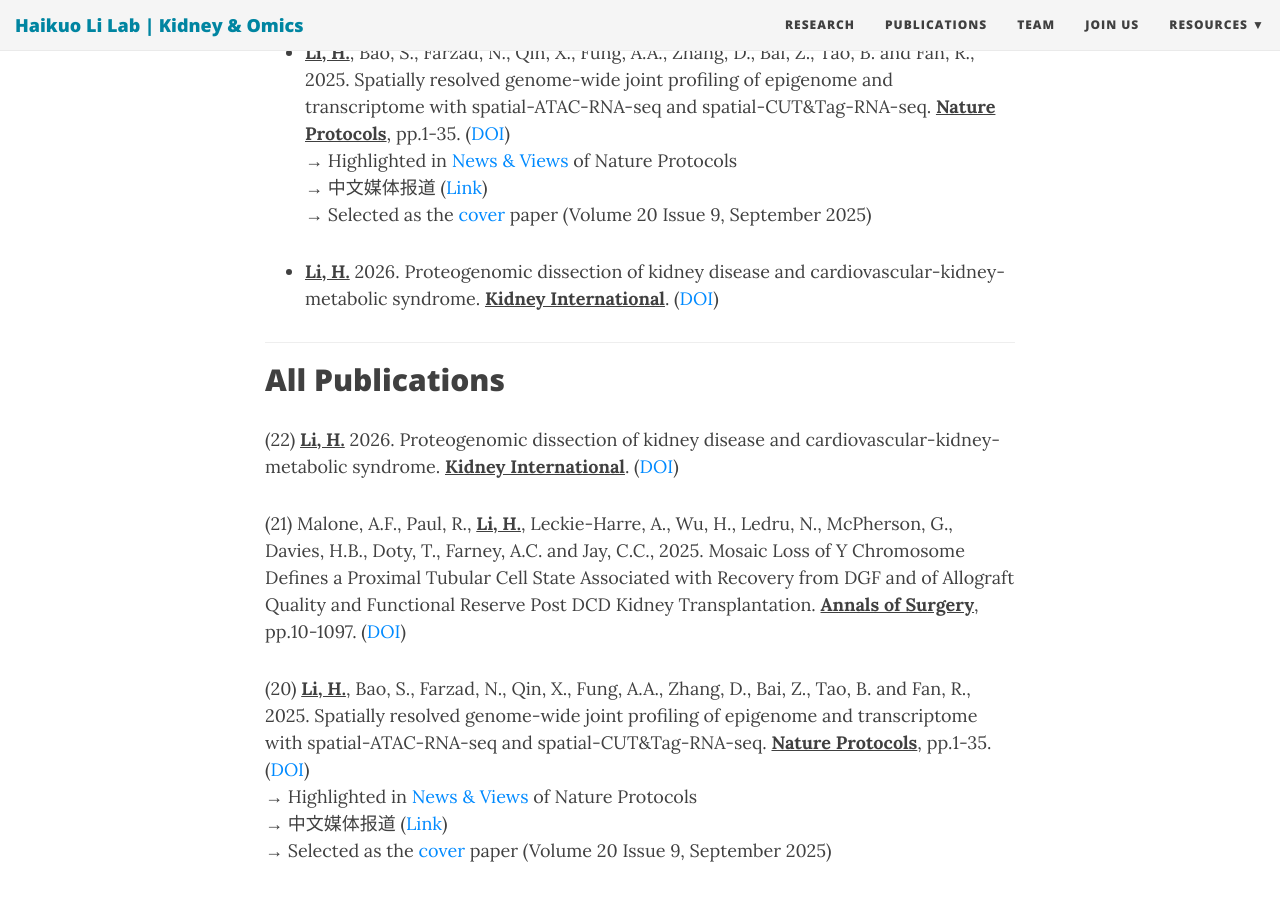
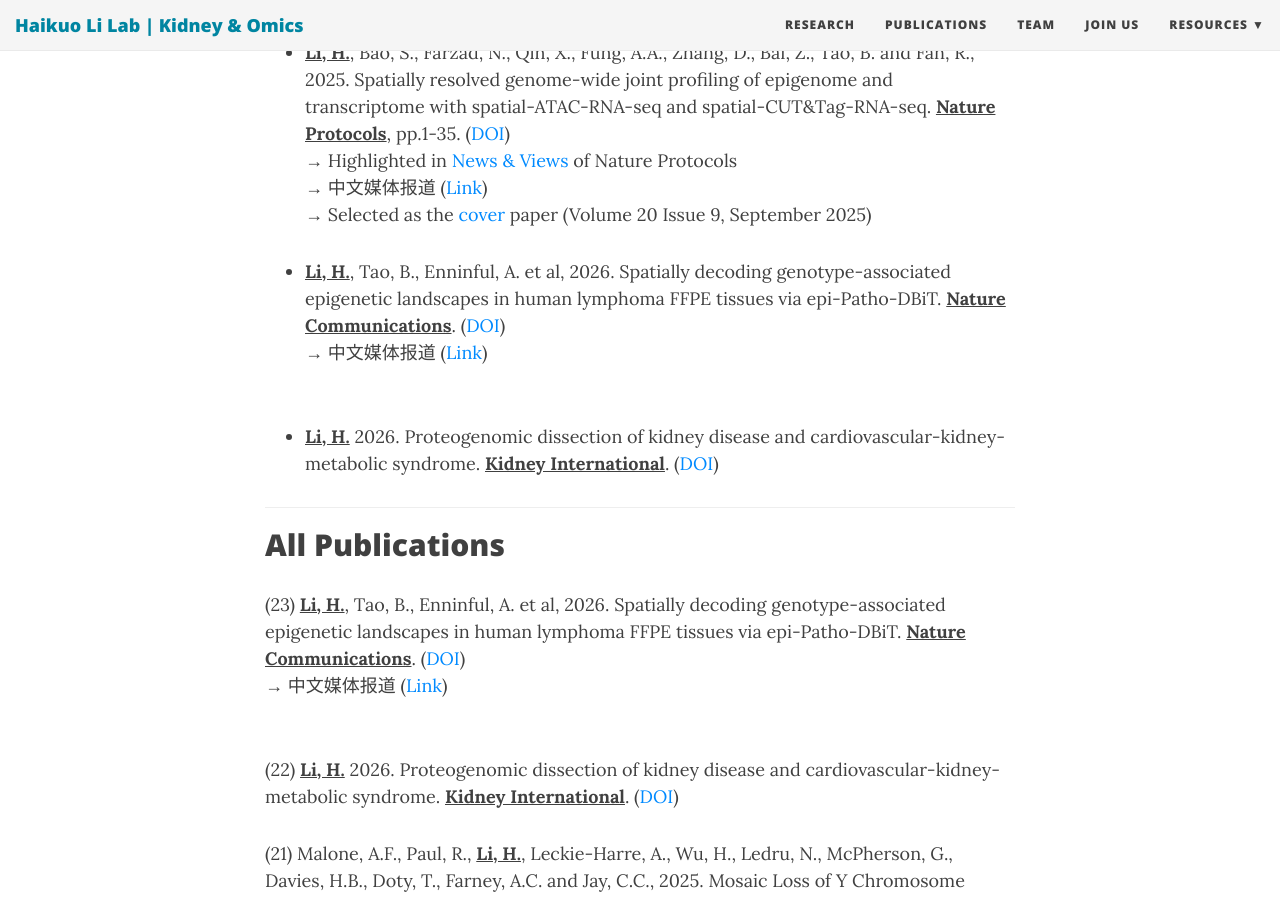
Before and after one commit to TheLiLab/thelilab.github.io, a Jekyll site: the page built from pubs.md, in a window 1280 px wide and 900 px high, scrolled down 1121 px. Built offline with Jekyll 4.4.1, drawn with Linux system fonts in a browser that asks for light colours; nearby versions of some CDN libraries.

Commit message:
Update pubs.md

```diff
--- a/pubs.md
+++ b/pubs.md
@@ -38,11 +38,19 @@ bigimg:
 →	Selected as the <a href="https://www.nature.com/nprot/volumes/20/issues/9" target="_blank">cover</a> paper (Volume 20 Issue 9, September 2025)
 <br>
 
+- <strong><u>Li, H.</u></strong>, Tao, B., Enninful, A. et al, 2026. Spatially decoding genotype-associated epigenetic landscapes in human lymphoma FFPE tissues via epi-Patho-DBiT. <strong><u>Nature Communications</u></strong>. (<a href="https://doi.org/10.1038/s41467-026-71576-9" target="_blank">DOI</a>)<br>
+→	中文媒体报道 (<a href="https://mp.weixin.qq.com/s/0Wey93u1f5awT6Po8-4cEA" target="_blank">Link</a>)<br>
+<br>
+
 - <strong><u>Li, H.</u></strong> 2026. Proteogenomic dissection of kidney disease and cardiovascular-kidney-metabolic syndrome. <strong><u>Kidney International</u></strong>. (<a href="https://doi.org/10.1016/j.kint.2025.12.038" target="_blank">DOI</a>)
 <br>
 
 <hr>
 ## All Publications
+
+(23) <strong><u>Li, H.</u></strong>, Tao, B., Enninful, A. et al, 2026. Spatially decoding genotype-associated epigenetic landscapes in human lymphoma FFPE tissues via epi-Patho-DBiT. <strong><u>Nature Communications</u></strong>. (<a href="https://doi.org/10.1038/s41467-026-71576-9" target="_blank">DOI</a>)<br>
+→	中文媒体报道 (<a href="https://mp.weixin.qq.com/s/0Wey93u1f5awT6Po8-4cEA" target="_blank">Link</a>)<br>
+<br>
 
 (22) <strong><u>Li, H.</u></strong> 2026. Proteogenomic dissection of kidney disease and cardiovascular-kidney-metabolic syndrome. <strong><u>Kidney International</u></strong>. (<a href="https://doi.org/10.1016/j.kint.2025.12.038" target="_blank">DOI</a>)
 <br>
```
